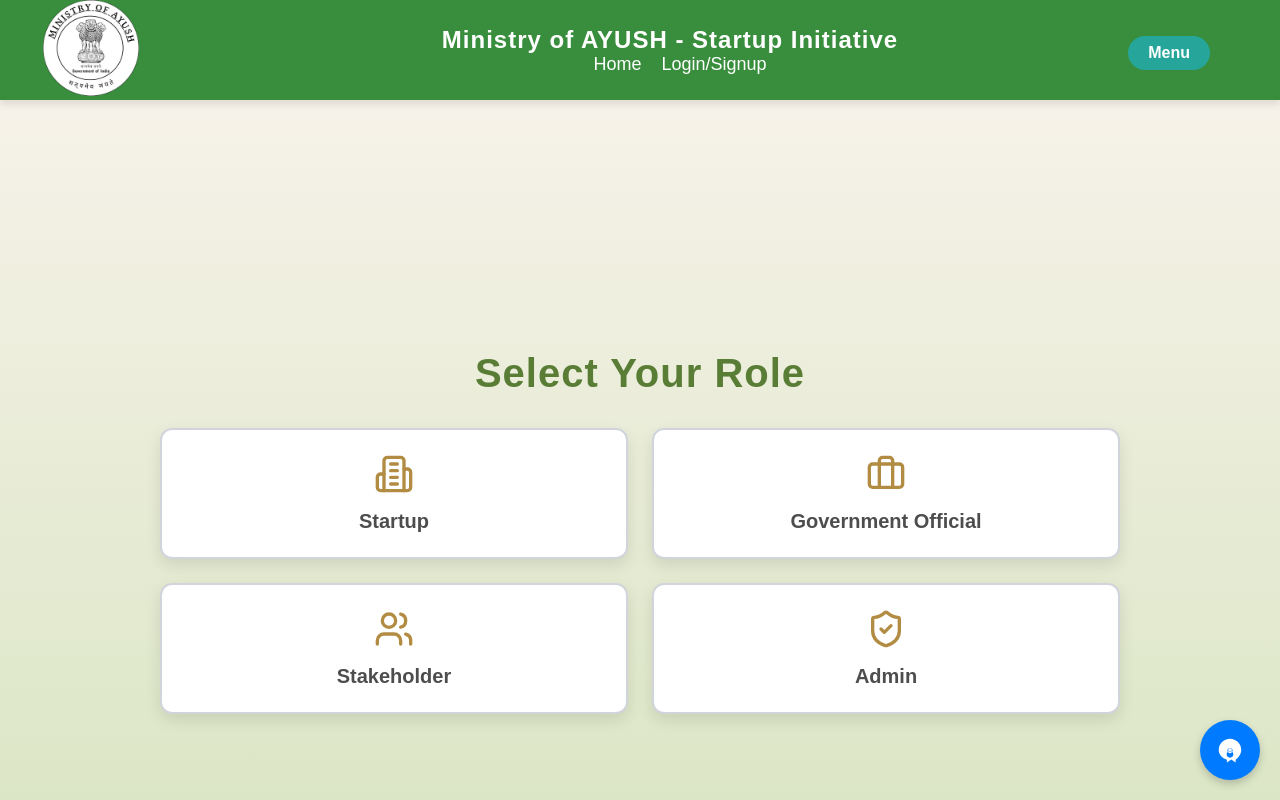
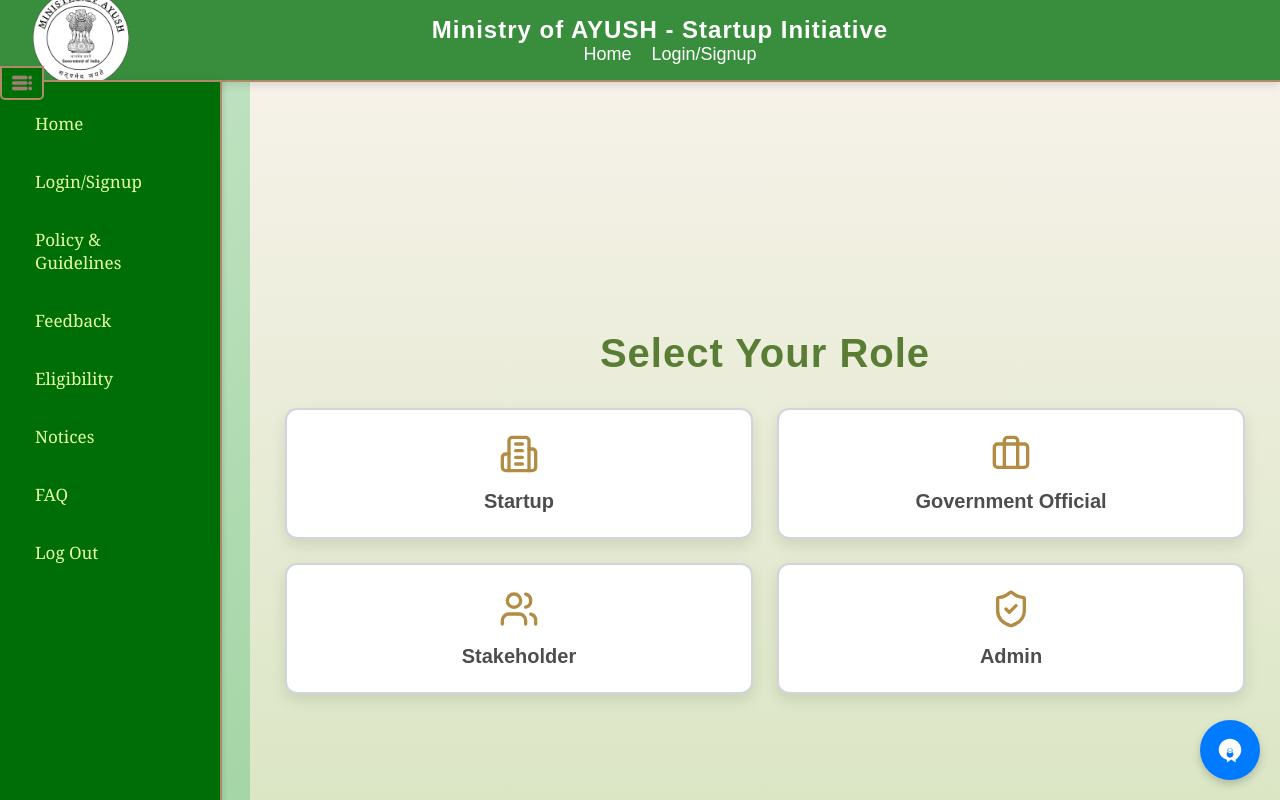
Before and after one commit to Prattaykun/AyushPrototypeFinal, a React (Create React App) app: page /RoleSelect in a window 1280 px wide. Shown: the top 800 px of the page. Built offline with nearby package versions, Linux system fonts and the light colour scheme; no server answers.

Commit message:
updated menu toggle

```diff
--- a/src/App.css
+++ b/src/App.css
@@ -4,6 +4,7 @@
   background-color: #f5f3f8; /* Light blue background for a modern touch */
   margin: 0;
   padding: 0;
+
 }
 
 /* Container for the form */
@@ -213,6 +214,7 @@
 .logo-img{
   height: 12vh;
   padding-left: 1vw;
+  z-index: 2000;
 }
 
 
@@ -280,3 +282,98 @@
   background-color: #e0f2f1;
   color: #00796b;
 }
+/* Sidebar menu styling */
+.menu-container-left {
+  position: fixed;
+  top: 80px; /* Adjust according to header height */
+  left: 0;
+  width: 180px;
+  background-color: #006e07; /* Soft Ayurvedic background color */
+  height: 100vh; /* Full viewport height */
+  padding: 20px;
+  box-shadow: 2px 0 5px rgba(0, 0, 0, 0.1);
+  border-right: 2px solid #b08968; /* Earthy Ayurvedic border */
+  border-top: 2px solid #b08968; /* Earthy Ayurvedic border */
+  z-index: 1000; /* Ensure the menu stays below the header */
+  overflow-y: auto; /* Enable scrolling if content exceeds the viewport */
+}
+
+/* Menu item styling */
+.menu-container-left .menu-item {
+  display: block;
+  margin-bottom: 15px;
+  padding: 10px 15px;
+  color: #e6ffa2; /* Ayurvedic brown for text */
+  text-decoration: none;
+  font-size: 17px;
+  font-family: "Georgia", serif; /* A natural serif font for Ayurveda */
+  transition: background-color 0.3s ease;
+  border-radius: 5px;
+}
+
+.menu-container-left .menu-item:hover {
+  background-color: #dcc49b; /* Lighter shade on hover */
+  color: #000; /* Darker text on hover */
+}
+.menu-icon {
+  position: absolute;
+  bottom: -20px; /* Adjust as needed to hang below the logo */
+  left: 0; /* Align to the left of the header */
+  width: 40px; /* Adjust width as needed */
+  height: 30px; /* Adjust height as needed */
+  background-color: #006e07; /* Ayurvedic brown background */
+  border-radius: 0 0 5px 5px; /* Rounded bottom corners */
+  display: flex;
+  justify-content: center;
+  align-items: center;
+  cursor: pointer;
+  z-index: 1001; /* Ensure the icon appears above the sidebar */
+  border: 2px solid #b08968; /* Earthy Ayurvedic border */
+}
+
+.menu-icon img {
+  width: 24px; /* Adjust size as needed */
+  height: 24px; /* Adjust size as needed */
+}
+/* Header styling */
+.header-main {
+  position: fixed;
+  top: 0;
+  left: 0;
+  right: 0;
+  height: 80px;
+  background-color: #006e07;
+  display: flex;
+  align-items: center;
+  border-bottom: 2px solid #b08968; /* Earthy Ayurvedic border */
+  justify-content: space-between;
+  padding: 0 20px;
+  z-index: 1001; /* Ensure the header appears above the sidebar */
+}
+
+/* Main content styling */
+.App {
+  margin-left: 250px; /* Shift content to accommodate sidebar */
+  padding-top: 80px; /* Add space for the fixed header */
+}
+
+.App .footer {
+  margin-left: 0vh; /* Footer shift to accommodate menu */
+  margin-bottom: 0vh; /* Footer shift to accommodate menu */
+  border-top: 2px solid #b08968; /* Earthy Ayurvedic border */
+}
+
+/* Optional: For mobile responsiveness */
+@media (max-width: 768px) {
+  .menu-container-left {
+    width: 200px; /* Narrower sidebar for smaller screens */
+  }
+
+  .App {
+    margin-left: 200px; /* Adjust content margin for mobile */
+  }
+
+  .App .footer {
+    margin-left: 200px;
+  }
+}
--- a/src/App.js
+++ b/src/App.js
@@ -26,6 +26,7 @@
 import { getAuth, signOut, onAuthStateChanged } from "firebase/auth";
 import { app, auth, db } from "./firebase";
 import { getDoc, doc } from "firebase/firestore";
+import menuicon from "./components/Assets/menu.png";
 
 
 import ProtectedRoute from "./components/ProtectedRoute"; // Import ProtectedRoute
@@ -96,7 +97,7 @@
       });
   };
 
-  const [menuOpen, setMenuOpen] = useState(false);
+  const [menuOpen, setMenuOpen] = useState(true);
 
   const toggleMenu = () => {
     setMenuOpen(!menuOpen);
@@ -107,6 +108,9 @@
       <header className="header-main">
         <div>
           <img src={Logo} alt="Logo Icon" className="logo-img" />
+        </div>
+        <div className="menu-icon" onClick={toggleMenu}>
+          <img src={menuicon} alt="Menu Icon" />
         </div>
         <div className="navbar-main">
           <h1>Ministry of AYUSH - Startup Initiative</h1>
@@ -130,12 +134,8 @@
               </Link>
             )}
           </nav>
-          <div className="menu-container">
-            <div className="menu-button" role="button" onClick={toggleMenu}>
-              Menu
-            </div>
           {menuOpen && (
-              <div className="menu-dropdown">
+          <div className="menu-container-left">
   <Link to="/" className="menu-item">
     Home
   </Link>
@@ -163,8 +163,8 @@
 </div>
           )}
         </div>
-        </div>
       </header>
+
 
       <Routes>
         <Route path="/" element={<Home />} />
--- a/src/components/Home/HomePage.css
+++ b/src/components/Home/HomePage.css
@@ -455,15 +455,17 @@
 .welcome-heading {
   text-align: center;
   padding: 40px 20px;
+  width: 90%;
   background: linear-gradient(135deg, #7f9433, #a3b37d);
   border-radius: 20px;
+  margin-left: auto;
   box-shadow: 0 8px 24px rgba(0, 0, 0, 0.2);
   max-width: 1000px;
   overflow: hidden; /* Hide overflow for smooth animation */
 }
 
 .welcome-heading h1 {
-  font-size: 50px;
+  font-size: 35px;
   font-weight: 700;
   color: #ffffff;
   margin: 0;
@@ -727,7 +729,7 @@
   width: 640px; /* Match the iframe width */
   height: 360px; /* Match the iframe height */
   margin: 0 auto; /* Center the container */
-  padding: 4dvh; /* Add padding for spacing */
+  padding: 3dvh; /* Add padding for spacing */
 }
 
 /* .custom-embed {
```
Also changed, not shown: src/components/Assets/menu.png (added). Lines whose indentation alone changed are shown as unchanged.
